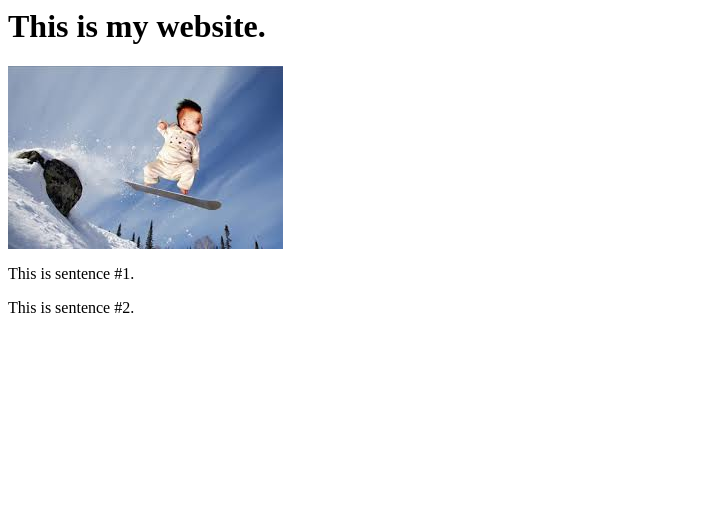
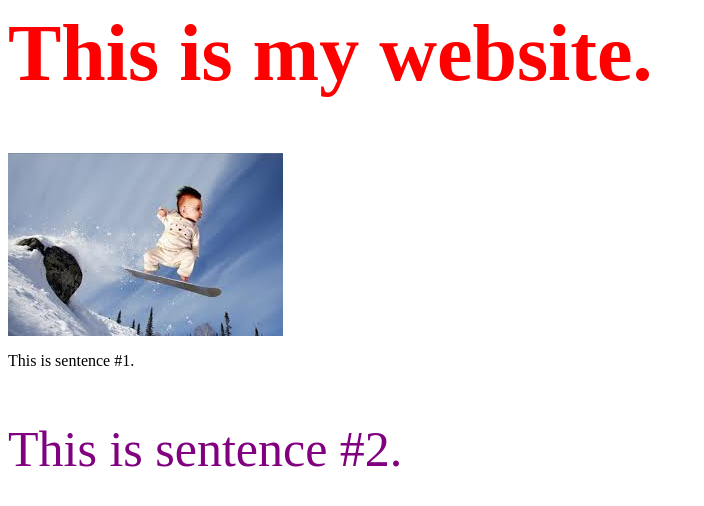
Before and after one commit to janae1/test1, a plain HTML site: page index.html in a window 1280 px wide. Shown: the whole page, without its empty margins (0-704 px from the left). Drawn offline with Linux system fonts and the light colour scheme.

Commit message:
with style!

```diff
--- a/index.html
+++ b/index.html
@@ -1,11 +1,12 @@
 <html>
 <head>
 <title>A+!</title>
+<link rel="stylesheet" href="style.css">
 </head>
 <body>
 <h1>This is my website.</h1>
 <img src="baby.jpg">
 <p>This is sentence #1.</p>
-<p>This is sentence #2.</p>
+<p id="special">This is sentence #2.</p>
 </body>
 </html>
--- /dev/null
+++ b/style.css
@@ -0,0 +1,8 @@
+h1{
+	font-size: 80px;
+	color: red;
+}
+#special{
+	font-size: 50px;
+	color: purple;
+}
```
